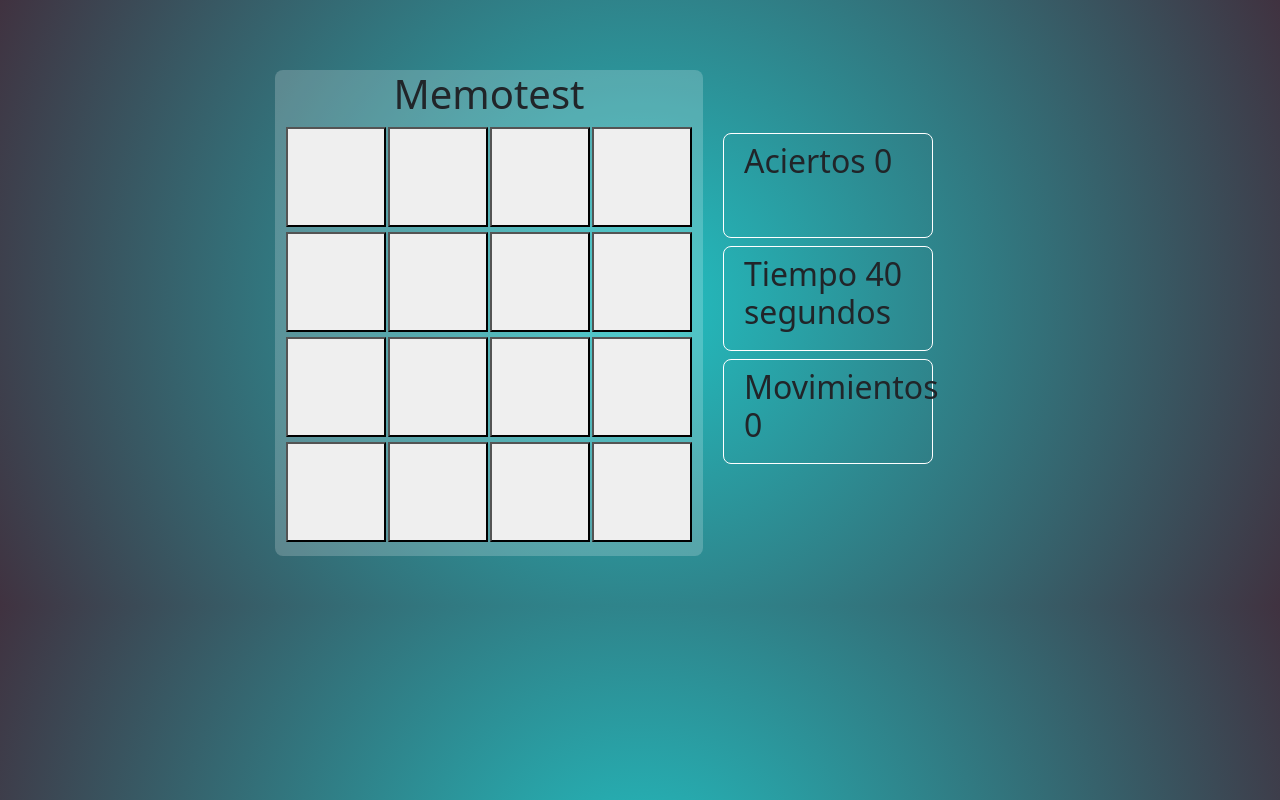
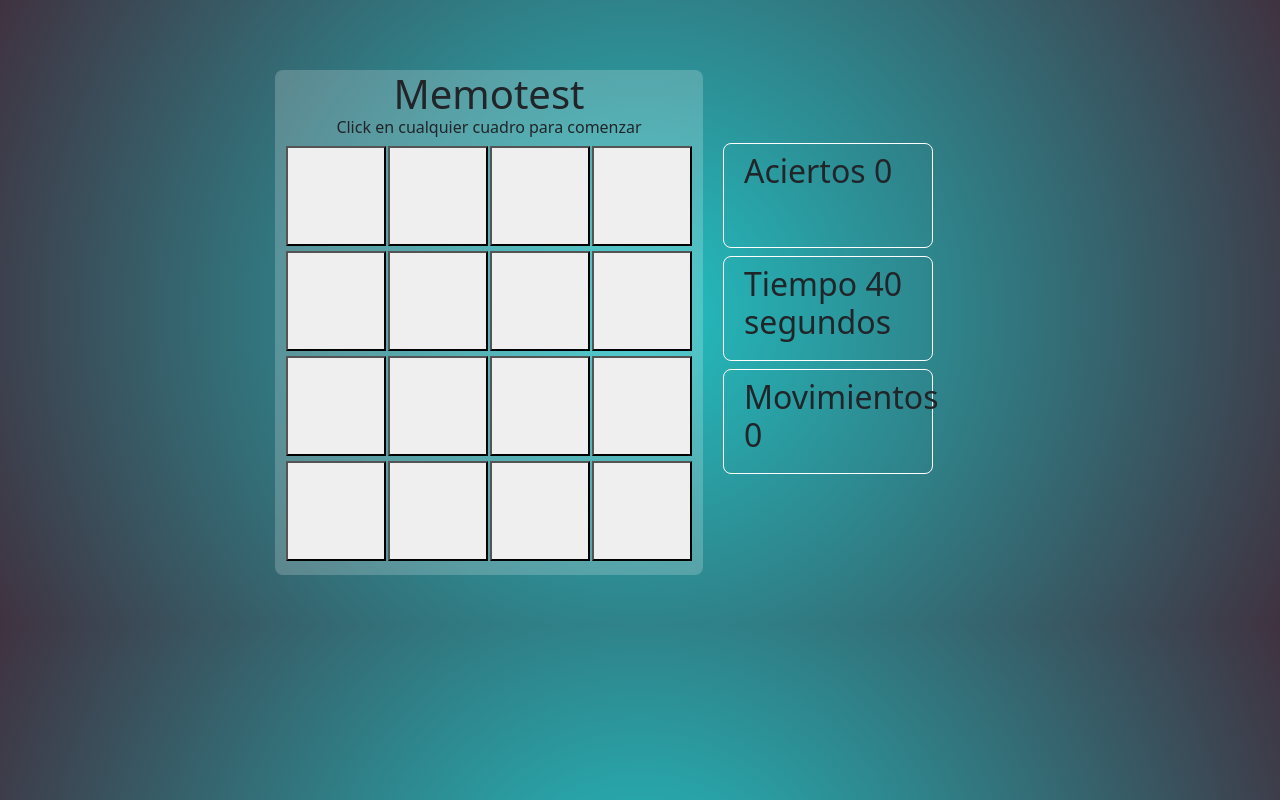
Before and after one commit to Agustin101/Memotestv1, a website: page index.html in a window 1280 px wide. Drawn offline with nearby package versions, Linux system fonts and the light colour scheme.

Commit message:
agrega div indicacion

```diff
--- a/index.html
+++ b/index.html
@@ -14,7 +14,12 @@
     <body>
         <main>
             <section class="section-1">
-                <div class="h1 titulo">Memotest</div>
+                <div class="h1 titulo">
+                    Memotest
+                    <div class="h6">
+                        Click en cualquier cuadro para comenzar
+                    </div>
+                </div>
                 <table id="tablero-memotest">
                     <tr>
                         <td><button id="0" class="boton"></button></td>
```
